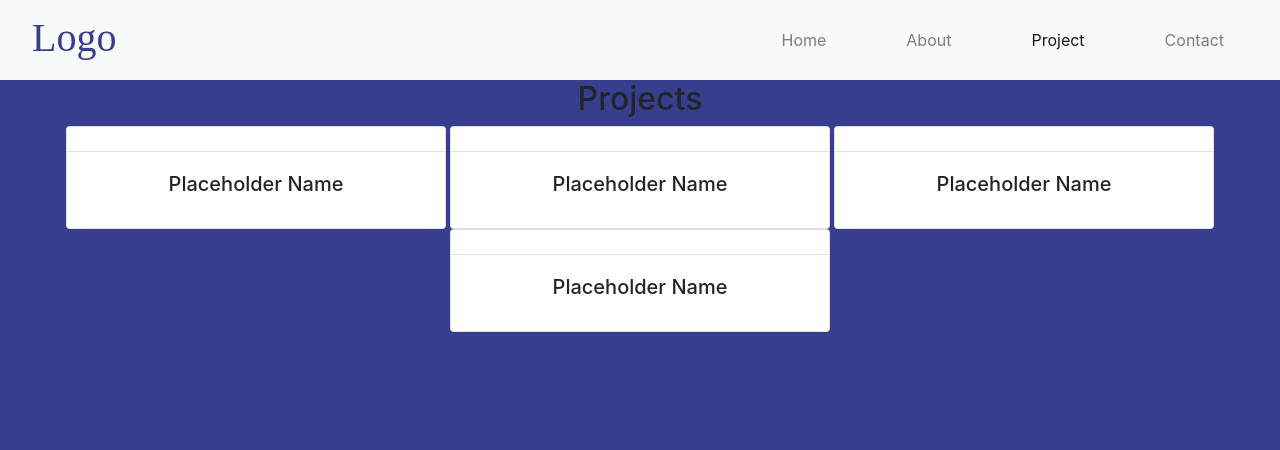
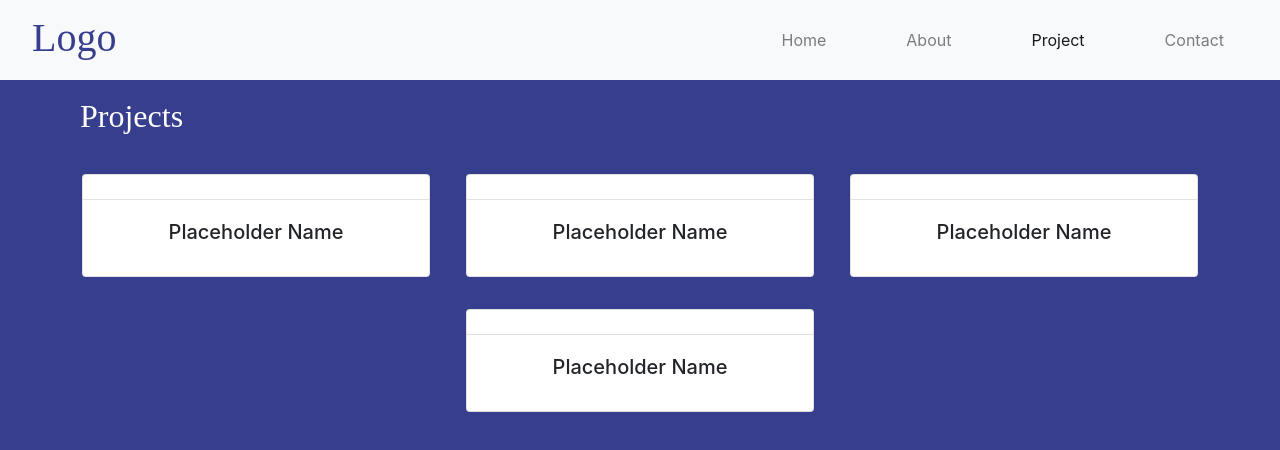
Before and after one commit to Wayl123/Portfolio, a React (Create React App) app: page /Project in a window 1280 px wide. Shown: the top 450 px of the page. Built offline with nearby package versions, Linux system fonts and the light colour scheme.

Commit message:
Some basic styling, not sure how to change card styling so I will leave that be for now.

```diff
--- a/src/App.css
+++ b/src/App.css
@@ -42,11 +42,11 @@
 }
 
 /* About */
-
 .about-container {
   color: #FFFFFF;
   height: 75vh;
   width: 40%;
+  font-family: STHeiti;
 }
 
 .skill-list {
@@ -58,22 +58,28 @@
 }
 
 /* Project */
+.project-head {
+  width: 100%;
+  color: #FFFFFF;
+  font-family: STHeiti
+}
+
 .project-container {
-  width: 90%
+  width: 90%;
 }
 
 .project-card {
-  min-width: 100%
+  min-width: 100%;
 }
 
 @media screen and (min-width: 768px) {
   .project-card {
-    min-width: 50%
+    min-width: 50%;
   }
 }
 
 @media screen and (min-width: 992px) {
   .project-card {
-    min-width: 33%
+    min-width: 33%;
   }
 }
--- a/src/components/Project/Project.js
+++ b/src/components/Project/Project.js
@@ -15,8 +15,8 @@ export default class Project extends Component {
   render() {
     return (
       <div className="content-container d-flex flex-column align-items-center overflow-auto">
-        <h2>Projects</h2>
         <div className="project-container d-flex justify-content-around align-items-center flex-wrap">
+          <h2 className="project-head align-self-start p-3">Projects</h2>
           {projectContent.map(displayProject)}
         </div>
       </div>
--- a/src/components/Project/ProjectItem.js
+++ b/src/components/Project/ProjectItem.js
@@ -4,7 +4,7 @@ import { Link } from 'react-router-dom'
 export default class ProjectItem extends Component {
   render() {
     return (
-      <div className="project-card">
+      <div className="project-card p-3">
         <div className="card">
           <Link to="/Project" className="img-wrap">
             <img src={this.props.img} className="card-img-top image"/>
```
